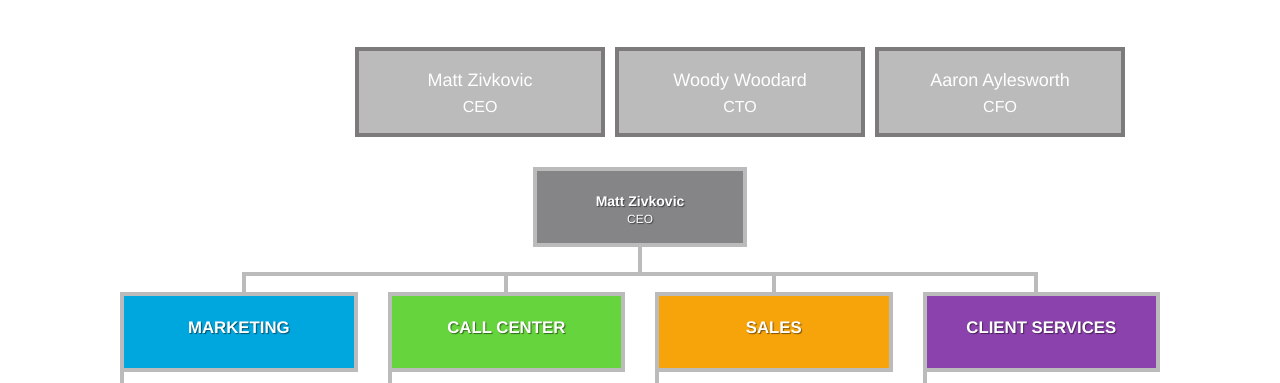
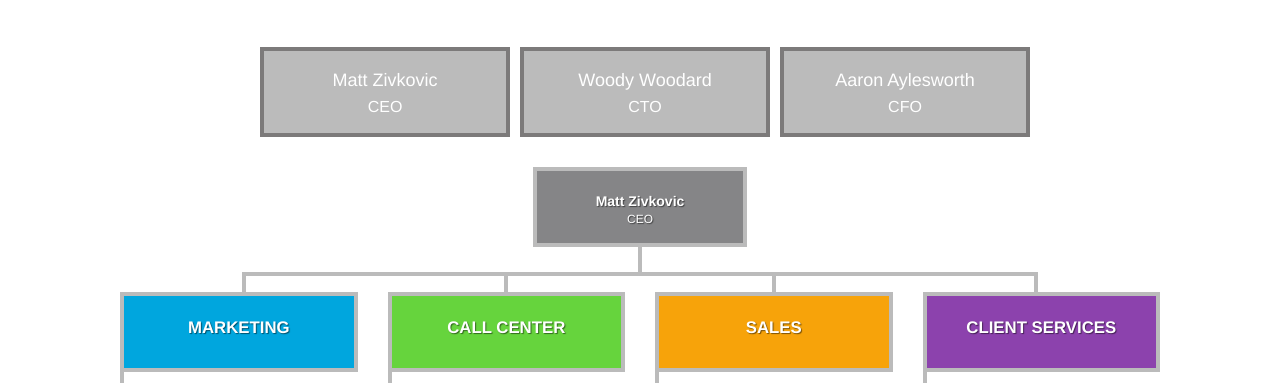
Before and after one commit to Neel037/orgChrt1, a plain HTML site: page index.html in a window 1280 px wide. Shown: the part 378-761 px from the top of the page. Drawn offline with nearby package versions, Linux system fonts and the light colour scheme.

Commit message:
Update index.html

```diff
--- a/index.html
+++ b/index.html
@@ -41,7 +41,7 @@
     <div class="row">
         <div class="container">
             <h1 class="exc_txt">Our Executive Team</h1>
-            <div class="col-sm-2 col-sm-offset-3 col-md-2 col-md-offset-3 exc-main">
+            <div class="col-sm-2 col-sm-offset-2 col-md-2 col-md-offset-2 exc-main">
 
                 <h1 style="font-size: 18px; "> Matt Zivkovic</h1>
                 <h2 style="font-size: 16px; margin-top: -3px;"> CEO</h2>
```
